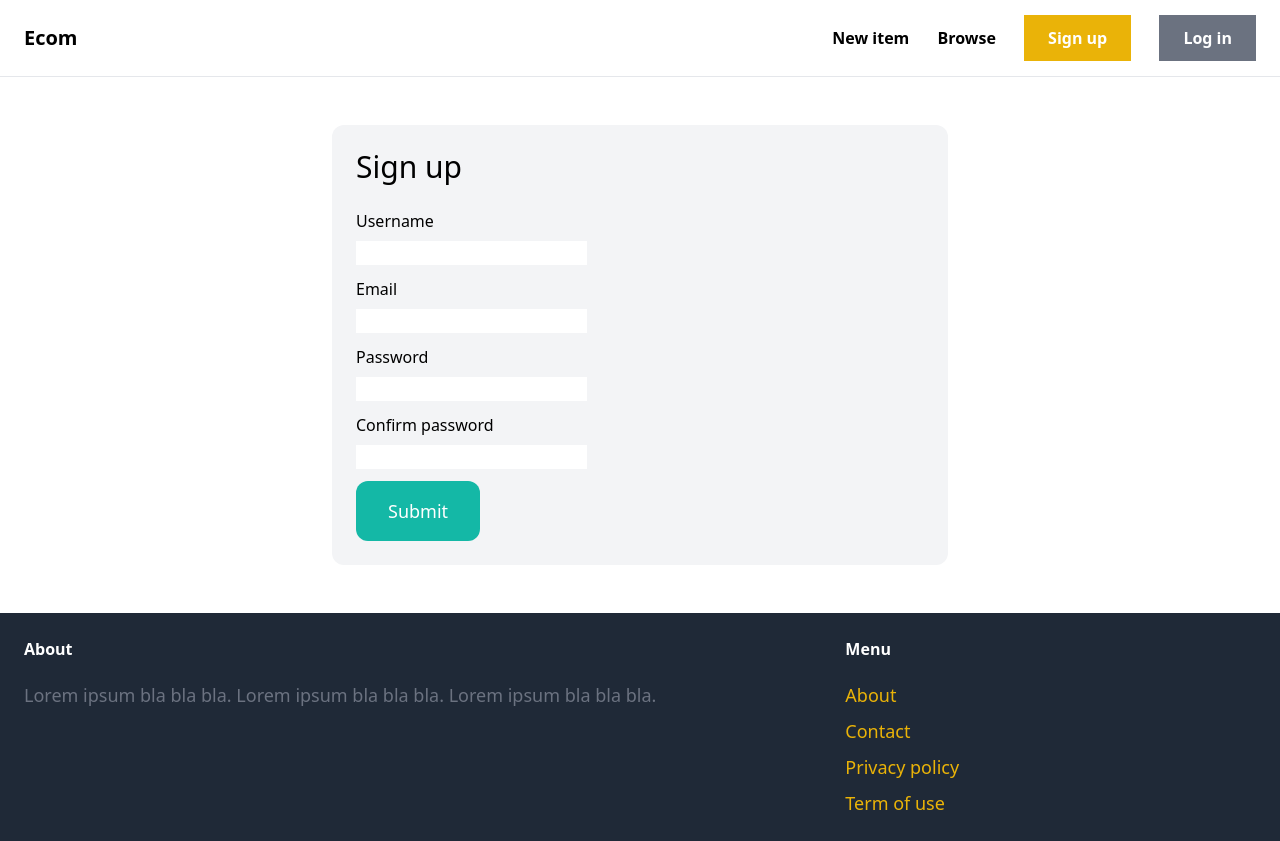
After one commit to Timiemmy/Ecommerce, a Django app: template core/templates/core/signup.html in a window 1280 px wide. The commit adds this page. Run offline with Django 3.2, Linux system fonts and the light colour scheme; the template is opened without the code that fills it, so the values that code supplies are empty, except form fields; tables that the repository leaves empty hold one stand-in row (values such as "Sample post"); form fields are guessed from the names that the template uses; some libraries are stand-ins or nearby versions.

Commit message:
added forms and templates

```diff
--- a/core/templates/core/base.html
+++ b/core/templates/core/base.html
@@ -9,7 +9,7 @@
 </head>
 <body>
     <nav class="py-6 px-6 flex justify-between items-center border-b border-gray-200">
-        <a href="{% url 'index' %}" class="text-xl font-semibold">Ecom</a>
+        <a href="{% url 'core:index' %}" class="text-xl font-semibold">Ecom</a>
 
         <div class="space-x-6">
             <a href="#" class="text font-semibold hover:text-gray-500">New item</a>
@@ -19,7 +19,7 @@
                 <a href="#" class="px-6 py-3 text-lg font-semibold bg-teal-500 text-white rounded-xl hover:bg-teal-700">Inbox</a>
                 <a href="#" class="px-6 py-3 text-lg font-semibold bg-gray-500 text-white rounded-xl hover:bg-gray-700">Dashboard</a>
             {% else %}
-                <a href="#" class="px-6 py-3 text font-semibold bg-yellow-500 text-white rounded-x2 hover:bg-teal-700">Sign up</a>
+                <a href="{% url 'core:signup' %}" class="px-6 py-3 text font-semibold bg-yellow-500 text-white rounded-x2 hover:bg-teal-700">Sign up</a>
                 <a href="#" class="px-6 py-3 text font-semibold bg-gray-500 text-white rounded-x2 hover:bg-gray-700">Log in</a>
             {% endif %}
         </div>
@@ -41,7 +41,7 @@
 
             <ul class="space-y-2">
                 <li><a href="#" class="text-lg text-yellow-500 hover:text-teal-700">About</a></li>
-                <li><a href="{% url 'contact' %}" class="text-lg text-yellow-500 hover:text-teal-700">Contact</a></li>
+                <li><a href="{% url 'core:contact' %}" class="text-lg text-yellow-500 hover:text-teal-700">Contact</a></li>
                 <li><a href="#" class="text-lg text-yellow-500 hover:text-teal-700">Privacy policy</a></li>
                 <li><a href="#" class="text-lg text-yellow-500 hover:text-teal-700">Term of use</a></li>
             </ul>
--- a/core/templates/core/index.html
+++ b/core/templates/core/index.html
@@ -8,7 +8,7 @@
     <div class="grid grid-cols-3 gap-3">
         {% for item in items %}
             <div>
-                <a href="{% url 'items:detiail' pk %}">
+                <a href="{% url 'items:detail' item.id %}">
                     <div>
                         <img src="{{ item.image.url }}" class="rounded-t-xl">
                     </div>
--- /dev/null
+++ b/core/templates/core/signup.html
@@ -0,0 +1,45 @@
+{% extends 'core/base.html' %}
+
+{% block title %}Sign up{% endblock %}
+
+{% block content %}
+<div class="w-1/2 my-6 mx-auto p-6 bg-gray-100 rounded-xl">
+    <h1 class="mb-6 text-3xl">Sign up</h1>
+
+    <form method="post" action=".">
+        {% csrf_token %}
+
+        <div class="mb-3">
+            <label class="inline-block mb-2">Username</label><br>
+            {{ form.username }}
+        </div>
+
+        <div class="mb-3">
+            <label class="inline-block mb-2">Email</label><br>
+            {{ form.email }}
+        </div>
+
+        <div class="mb-3">
+            <label class="inline-block mb-2">Password</label><br>
+            {{ form.password1 }}
+        </div>
+
+        <div class="mb-3">
+            <label class="inline-block mb-2">Confirm password</label><br>
+            {{ form.password2 }}
+        </div>
+
+        {% if form.errors or form.non_field_errors %}
+            <div class="mb-3 p-6 bg-red-100 rounded-xl">
+                {% for field in form %}
+                    {{ field.errors }}
+                {% endfor %}
+
+                {{ form.non_field_errors }}
+            </div>
+        {% endif %}
+
+        <button class="py-4 px-8 text-lg bg-teal-500 hover:bg-teal-700 rounded-xl text-white">Submit</button>
+    </form>
+</div>
+{% endblock %}
--- a/core/urls.py
+++ b/core/urls.py
@@ -1,8 +1,10 @@
 from django.urls import path
 from . import views
 
+app_name = 'core'
 
 urlpatterns = [
     path('', views.index, name='index'),
     path('contact/', views.contact, name='contact'),
+    path('sign-up/', views.signup, name="signup")
 ]
--- a/core/views.py
+++ b/core/views.py
@@ -1,5 +1,6 @@
 from django.shortcuts import render
 from items.models import Category, Item
+from .forms import SignupForm
 # Create your views here.
 
 
@@ -16,3 +17,8 @@ def index(request):
 
 def contact(request):
     return render(request, "core/contact.html")
+
+
+def signup(request):
+    form = SignupForm
+    return render(request, 'core/signup.html', {'form': form})
--- a/items/views.py
+++ b/items/views.py
@@ -7,5 +7,6 @@ from .models import Item
 
 def detail(request, pk):
     items = get_object_or_404(Item, pk=pk)
-
-    return render(request, "item/detail.html", {'items': items})
+    related_items = Item.objects.filter(  # This related items will filter it by items in thesame category and exclude the particular item showing only 3
+        category=items.category, is_sold=False).exclude(pk=pk)[0:3]
+    return render(request, "item/detail.html", {'items': items, 'related_items': related_items})
```
Also changed, not shown: core/forms.py (added, +9 -0 lines), items/templates/item/detail.html (+9 -9 lines), media/items_images/download_CSKB3hr.jpg (added).
